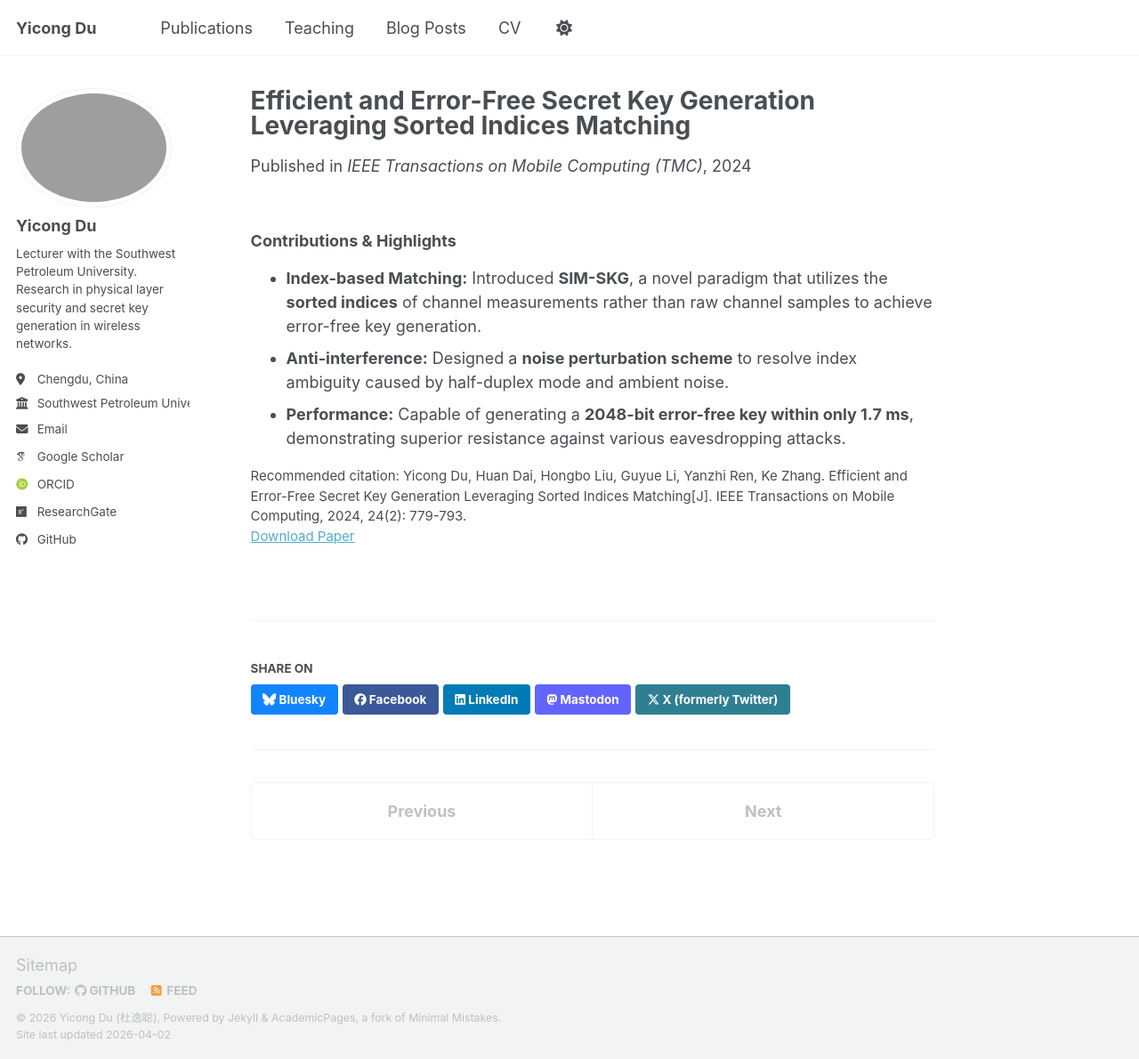
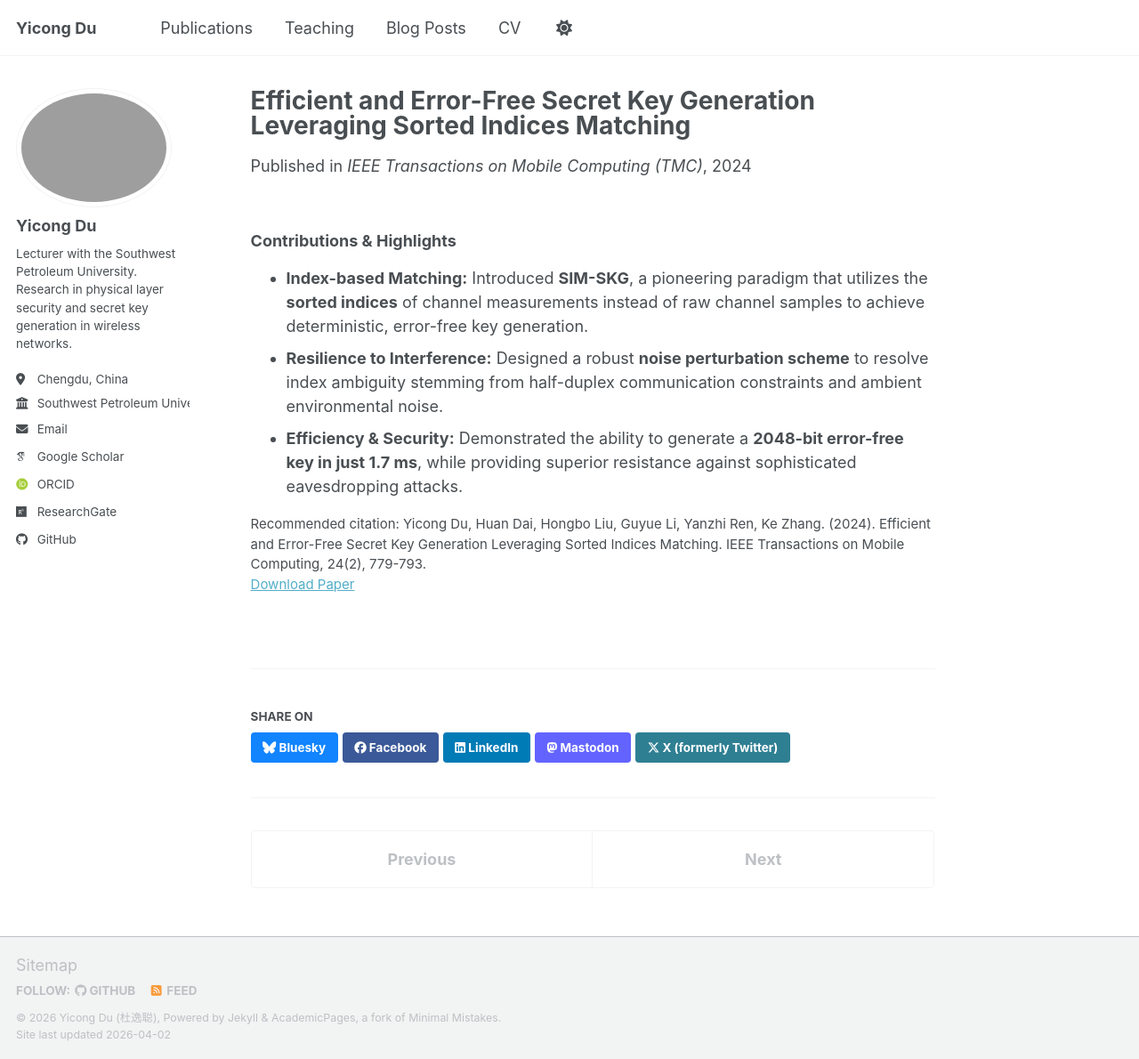
Before and after one commit to DozzzeN/yc_du, a Jekyll site: the page built from _publications/2024-09-01-sorted-indices-matching.md, in a window 1280 px wide and 1190 px high. Shown: the whole window at 89% size. Built offline with Jekyll 4.4.1, drawn with Linux system fonts in a browser that asks for light colours; some web fonts are replaced; a script bundle is joined from its source files by our own code; library files that are not in the unit come from our copies.

Commit message:
Revise publication details and enhance contributions
Updated the excerpt, venue, paper URL, and citation formatting for consistency. Enhanced contributions and highlights for clarity and impact.

```diff
--- a/_publications/2024-09-01-sorted-indices-matching.md
+++ b/_publications/2024-09-01-sorted-indices-matching.md
@@ -3,14 +3,14 @@ title: "Efficient and Error-Free Secret Key Generation Leveraging Sorted Indices
 collection: publications
 category: manuscripts
 permalink: /publication/2024-tmc-sorted-indices
-excerpt: 'Introduces SIM-SKG, a novel paradigm utilizing sorted indices of channel measurements to achieve error-free key agreement.'
+excerpt: "Introduces SIM-SKG, a novel paradigm utilizing sorted indices of channel measurements to achieve error-free key agreement."
 date: 2024-09-01
-venue: 'IEEE Transactions on Mobile Computing (TMC)'
-paperurl: 'https://ieeexplore.ieee.org/document/10413550'
-citation: 'Yicong Du, Huan Dai, Hongbo Liu, Guyue Li, Yanzhi Ren, Ke Zhang. Efficient and Error-Free Secret Key Generation Leveraging Sorted Indices Matching[J]. IEEE Transactions on Mobile Computing, 2024, 24(2): 779-793.'
+venue: "IEEE Transactions on Mobile Computing (TMC)"
+paperurl: "https://ieeexplore.ieee.org/document/10413550"
+citation: "Yicong Du, Huan Dai, Hongbo Liu, Guyue Li, Yanzhi Ren, Ke Zhang. (2024). Efficient and Error-Free Secret Key Generation Leveraging Sorted Indices Matching. IEEE Transactions on Mobile Computing, 24(2), 779-793."
 ---
 
 ### Contributions & Highlights
-* **Index-based Matching:** Introduced **SIM-SKG**, a novel paradigm that utilizes the **sorted indices** of channel measurements rather than raw channel samples to achieve error-free key generation.
-* **Anti-interference:** Designed a **noise perturbation scheme** to resolve index ambiguity caused by half-duplex mode and ambient noise.
-* **Performance:** Capable of generating a **2048-bit error-free key within only 1.7 ms**, demonstrating superior resistance against various eavesdropping attacks.
+* **Index-based Matching:** Introduced **SIM-SKG**, a pioneering paradigm that utilizes the **sorted indices** of channel measurements instead of raw channel samples to achieve deterministic, error-free key generation.
+* **Resilience to Interference:** Designed a robust **noise perturbation scheme** to resolve index ambiguity stemming from half-duplex communication constraints and ambient environmental noise.
+* **Efficiency & Security:** Demonstrated the ability to generate a **2048-bit error-free key in just 1.7 ms**, while providing superior resistance against sophisticated eavesdropping attacks.
```
